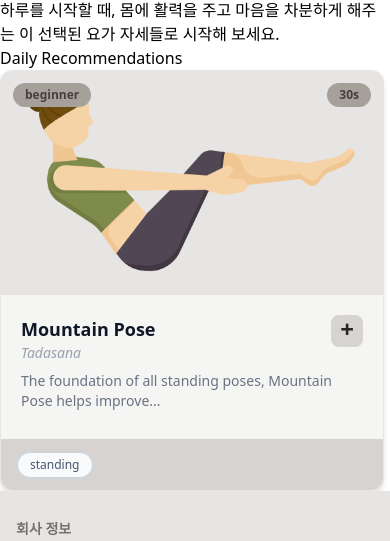
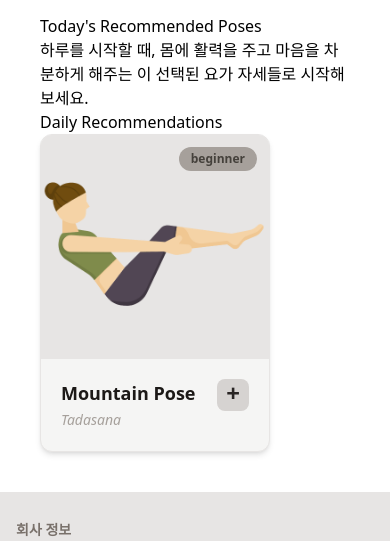
Before and after one commit to 864eun/YoT_Frontend, a React (Vite) app: page / in a window 390 px wide. Shown: the part 918-1459 px from the top of the page. Built offline with nearby package versions, Linux system fonts and the light colour scheme.

Commit message:
Fix: PoseCard 반응형 수정

```diff
--- a/src/components/card/PoseCard.tsx
+++ b/src/components/card/PoseCard.tsx
@@ -22,27 +22,24 @@ const PoseCard: React.FC<PoseCardProps> = ({
   onAdd,
 }) => {
   return (
-    <div className="bg-stone-100 rounded-xl shadow-md overflow-hidden border border-stone-200 w-full max-w-sm">
+    <div className=" bg-stone-100 rounded-xl shadow-md overflow-hidden border border-stone-200 w-[230px] md:w-[280px] md:max-w-sm">
       <div className="relative">
         <img
           src={imageUrl}
           alt={title}
-          className="w-full h-56 object-cover p-5 bg-stone-200"
+          className="w-full h-56 object-cover bg-stone-200"
         />
-        <span className="absolute top-3 left-3 bg-stone-400 text-stone-700 text-xs font-semibold px-3 py-1 rounded-full">
+        <span className="absolute top-3 right-3 bg-stone-400 text-stone-700 text-xs font-semibold px-3 py-1 rounded-full">
           {level}
-        </span>
-        <span className="absolute top-3 right-3  bg-stone-400 text-stone-700 text-xs font-semibold px-3 py-1 rounded-full">
-          {duration}
         </span>
       </div>
       <div className="">
         <div className="p-5 pb-3 ">
           <div className=" flex items-start justify-between mb-2">
             <div>
-              <h3 className="text-lg font-bold text-gray-900">{title}</h3>
+              <h3 className="text-lg font-bold text-stone-900">{title}</h3>
               {subTitle && (
-                <span className="block italic text-gray-400 text-sm">
+                <span className="md:block italic text-stone-400 text-sm">
                   {subTitle}
                 </span>
               )}
@@ -56,11 +53,11 @@ const PoseCard: React.FC<PoseCardProps> = ({
               +
             </button>
           </div>
-          <p className="text-gray-500 text-sm mb-4 line-clamp-2">
+          <p className="hidden md:block text-gray-500 text-sm mb-4 line-clamp-2">
             {description}
           </p>
         </div>
-        <div className="bg-stone-300 px-4 py-3 rounded-b-xl">
+        <div className="hidden md:block bg-stone-300 px-4 py-3 rounded-b-xl">
           <span className="inline-block border border-slate-300 rounded-full px-3 py-1 text-xs text-slate-600 bg-slate-50">
             {tag}
           </span>
--- a/src/pages/home/sections/IntroSection.tsx
+++ b/src/pages/home/sections/IntroSection.tsx
@@ -2,10 +2,10 @@ import React from 'react';
 
 function IntroSection(props) {
   return (
-    <section className="relative flex items-center justify-center h-screen overflow-hidden">
+    <section className="relative max-w-screen-2xl flex items-center justify-center h-screen overflow-hidden mx-auto">
       {/* 비디오 백그라운드 */}
       <video
-        className="absolute z-10 w-auto min-w-full min-h-full max-w-none object-cover"
+        className="absolute md:h-[1000px] z-10 w-auto min-w-full min-h-full  object-cover"
         src="/home_background_2.mp4"
         autoPlay
         loop
--- a/src/pages/home/sections/PoseSection.tsx
+++ b/src/pages/home/sections/PoseSection.tsx
@@ -2,8 +2,8 @@ import PoseCard from '../../../components/card/PoseCard';
 
 function PoseSection(props) {
   return (
-    <section>
-      <div>
+    <section className=" px-10 py-10 max-w-screen-2xl mx-auto">
+      <div className="">
         <h2>Today's Recommended Poses</h2>
         <p>
           하루를 시작할 때, 몸에 활력을 주고 마음을 차분하게 해주는 이 선택된
```
